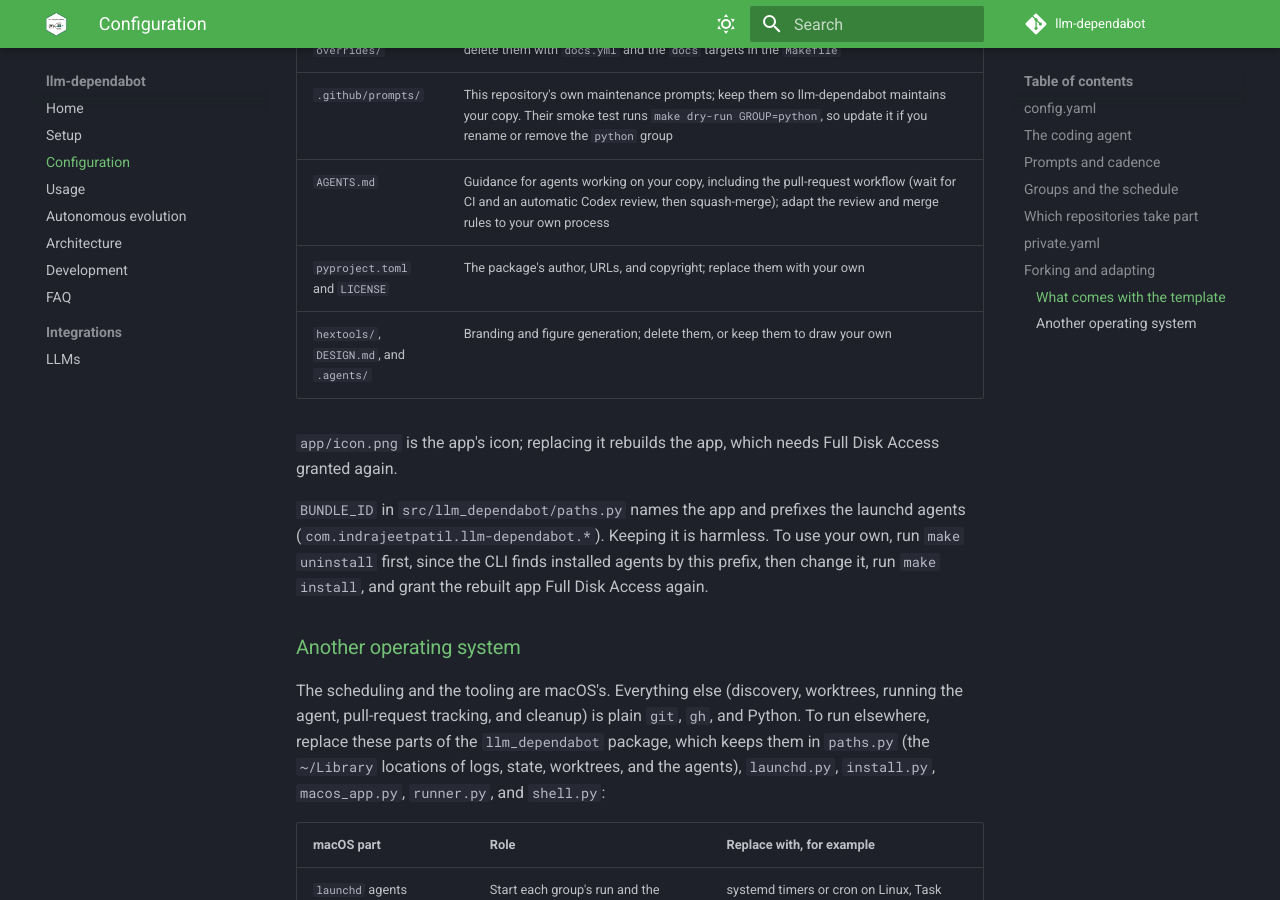
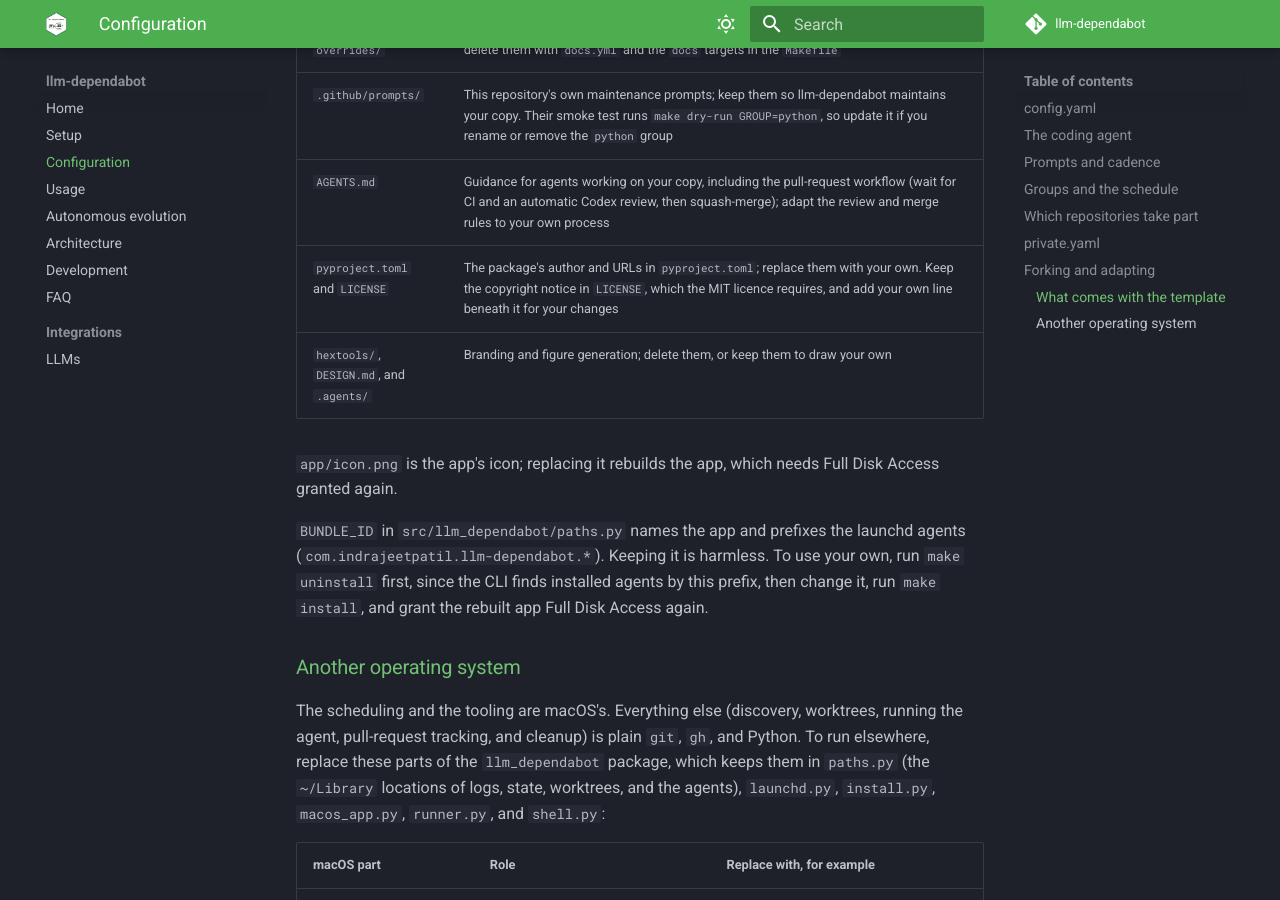
Before and after one commit to IndrajeetPatil/llm-dependabot, an MkDocs documentation site: the page built from docs/configuration.md, in a window 1280 px wide and 900 px high, scrolled down 6759 px. Built offline with MkDocs 1.6.1 and Material for MkDocs 9.7.7, drawn with Linux system fonts in a browser that asks for light colours; comment, search, counter and statistics services are not loaded.

Commit message:
docs(configuration): keep the upstream copyright notice in copies

```diff
--- a/docs/configuration.md
+++ b/docs/configuration.md
@@ -209,7 +209,7 @@ documentation, branding, and CI:
 | `docs/`, `mkdocs.yml`, and `overrides/` | The documentation site; `mkdocs.yml` sets this site's URL and Google Analytics property, and `overrides/main.html` names its author. Change them before deploying the site, or delete them with `docs.yml` and the `docs` targets in the `Makefile` |
 | `.github/prompts/` | This repository's own maintenance prompts; keep them so llm-dependabot maintains your copy. Their smoke test runs `make dry-run GROUP=python`, so update it if you rename or remove the `python` group |
 | `AGENTS.md` | Guidance for agents working on your copy, including the pull-request workflow (wait for CI and an automatic Codex review, then squash-merge); adapt the review and merge rules to your own process |
-| `pyproject.toml` and `LICENSE` | The package's author, URLs, and copyright; replace them with your own |
+| `pyproject.toml` and `LICENSE` | The package's author and URLs in `pyproject.toml`; replace them with your own. Keep the copyright notice in `LICENSE`, which the MIT licence requires, and add your own line beneath it for your changes |
 | `hextools/`, `DESIGN.md`, and `.agents/` | Branding and figure generation; delete them, or keep them to draw your own |
 
 `app/icon.png` is the app's icon; replacing it rebuilds the app, which needs
```
